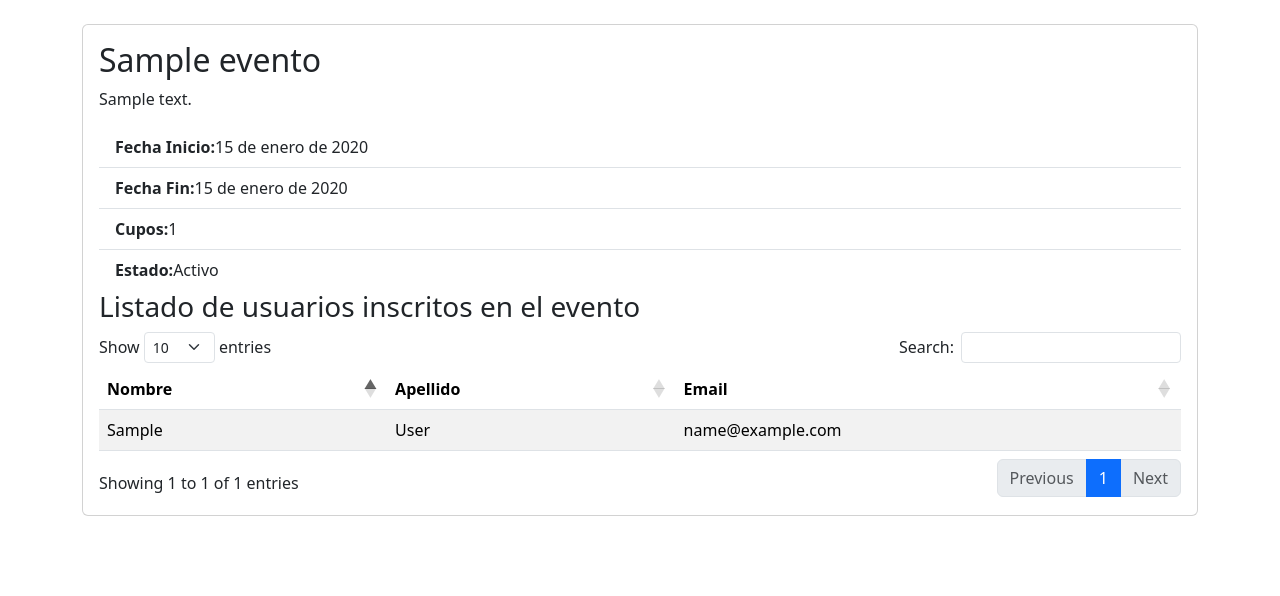
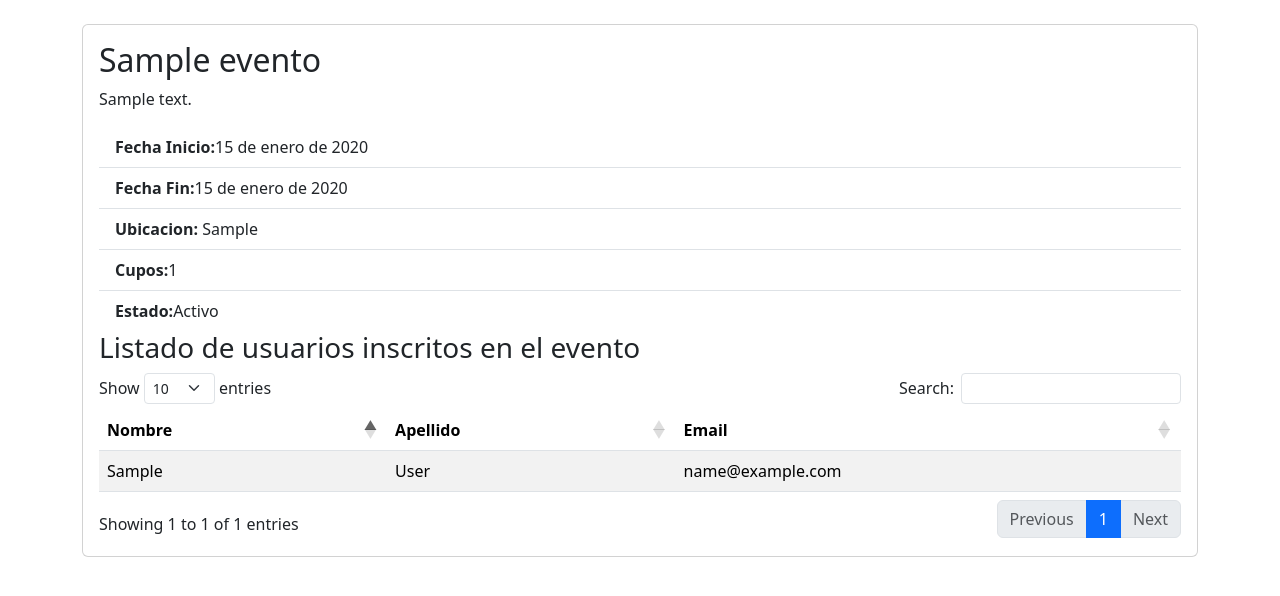
Before and after one commit to Jinson02/gestion_eventos, a Django app: page /evento/1/ in a window 1280 px wide. Shown: the part 56-652 px from the top of the page. Run offline with Django 5.2, Linux system fonts and the light colour scheme; a user stored in the database is signed in; tables that the repository leaves empty hold one stand-in row (values such as "Sample post"); some libraries are stand-ins or nearby versions.

Commit message:
comit final del proyecto

```diff
--- a/eventos/forms.py
+++ b/eventos/forms.py
@@ -34,9 +34,10 @@ class RegistroUsuarioForm(UserCreationForm):
 class EventoForm(BootstrapFormMixin, forms.ModelForm):
     class Meta:
         model = Evento
-        fields = ['nombre', 'descripcion', 'fecha_inicio', 'fecha_fin', 'cupos', 'estado']
+        fields = ['nombre', 'descripcion', 'fecha_inicio', 'fecha_fin', 'ubicacion', 'cupos', 'estado']
 
         widgets = {
             'fecha_inicio': forms.DateInput(attrs={'type': 'date'}),
             'fecha_fin': forms.DateInput(attrs={'type': 'date'}),
+            'ubicacion': forms.TextInput(attrs={'placeholder': 'ubicacion'}),
         }
--- a/eventos/models.py
+++ b/eventos/models.py
@@ -17,6 +17,7 @@ class Evento(models.Model):
     descripcion = models.TextField()
     fecha_inicio = models.DateField()
     fecha_fin = models.DateField()
+    ubicacion = models.CharField(max_length=255)
     cupos = models.PositiveIntegerField()
     estado = models.BooleanField(default=True)
     inscritos = models.ManyToManyField(Usuario, related_name='eventos_inscritos', blank=True)
--- a/templates/eventos/detalle_evento.html
+++ b/templates/eventos/detalle_evento.html
@@ -8,6 +8,7 @@
         <ul class="list-group list-group-flush">
             <li class="list-group-item"><strong>Fecha Inicio:</strong>{{ evento.fecha_inicio }}</li>
             <li class="list-group-item"><strong>Fecha Fin:</strong>{{ evento.fecha_fin }}</li>
+            <li class="list-group-item"><strong>Ubicacion:</strong> {{ evento.ubicacion }}</li> <!-- Agregado -->
             <li class="list-group-item"><strong>Cupos:</strong>{{ evento.cupos }}</li>
             <li class="list-group-item"><strong>Estado:</strong>{% if evento.estado %}Activo{% else %}Inactivo{% endif %}</li>
         </ul>
--- a/templates/eventos/lista_eventos.html
+++ b/templates/eventos/lista_eventos.html
@@ -9,6 +9,7 @@
                 <th>Descripción</th>
                 <th>Fecha Inicio</th>
                 <th>Fecha Fin</th>
+                <th>Ubicación</th>
                 <th>Cupos</th>
                 <th>Estado</th>
                 <th>Acciones</th>
@@ -21,13 +22,14 @@
                     <td>{{ evento.descripcion }}</td>
                     <td>{{ evento.fecha_inicio }}</td>
                     <td>{{ evento.fecha_fin }}</td>
+                    <td>{{ evento.ubicacion }}</td>
                     <td>{{ evento.cupos }}</td>
                     <td>{% if evento.estado %}Activo{% else %}Inactivo{% endif %}</td>
                     <td><a href="{% url 'detalle_evento' evento.pk %}" class="btn btn-primary btn-sm">Ver detalles</a> </td>
                 </tr>
             {% empty %}
                 <tr>
-                    <td colspan="7">No hay eventos disponibles.</td>
+                    <td colspan="8">No hay eventos disponibles.</td>
                 </tr>
             {% endfor %}
         </tbody>
```
Also changed, not shown: eventos/migrations/0002_alter_usuario_rol.py (added), eventos/migrations/0003_evento_ubicacion.py (added).
